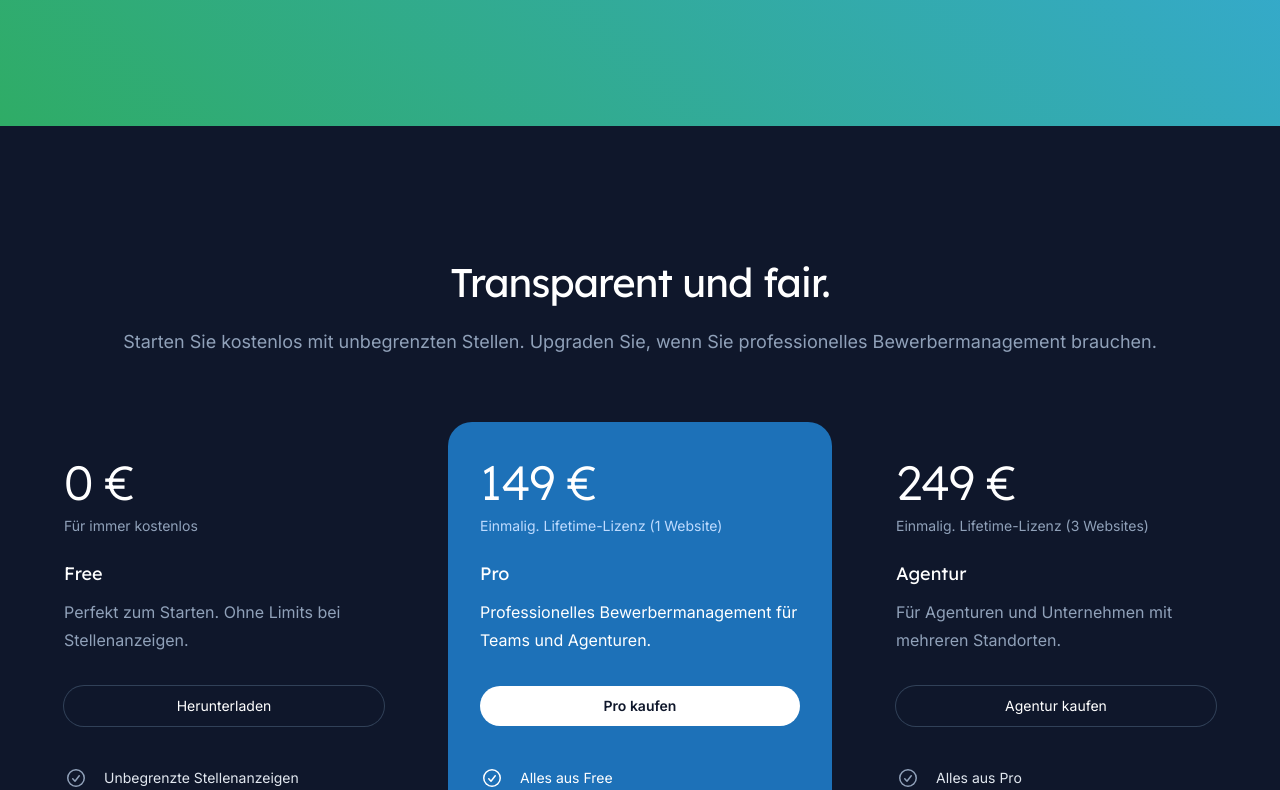
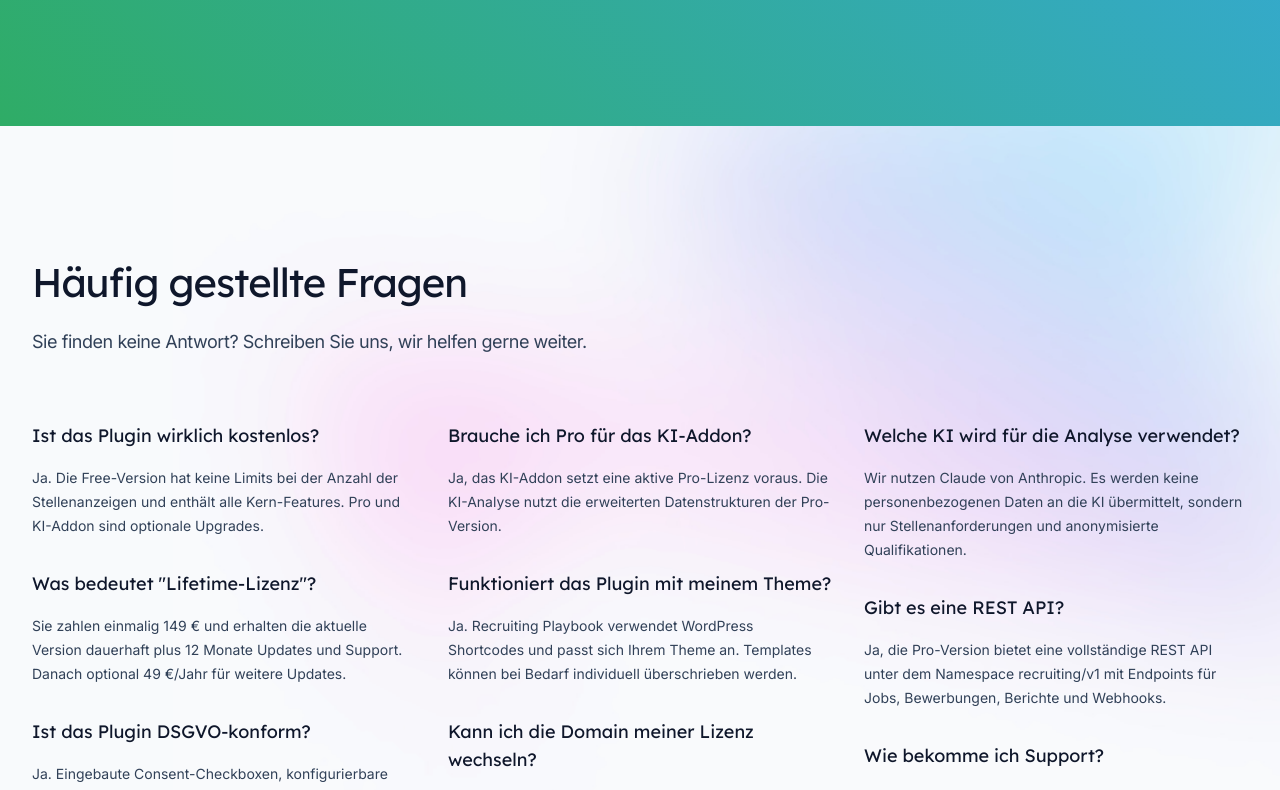
Before and after one commit to AImitSK/recruiting-playbook, a Next.js app in the folder website/: page / in a window 1280 px wide. Shown: the part 3788-4578 px from the top of the page. Built offline with nearby package versions, Linux system fonts and the light colour scheme.

Commit message:
refactor: Remove pricing section from homepage
- Pricing now only shown on dedicated /pricing page
- Removed Pricing component import and usage from homepage

```diff
--- a/website/src/app/page.jsx
+++ b/website/src/app/page.jsx
@@ -3,7 +3,6 @@ import { Faqs } from '@/components/Faqs'
 import { Footer } from '@/components/Footer'
 import { Header } from '@/components/Header'
 import { Hero } from '@/components/Hero'
-import { Pricing } from '@/components/Pricing'
 import { PrimaryFeatures } from '@/components/PrimaryFeatures'
 import { SecondaryFeatures } from '@/components/SecondaryFeatures'
 
@@ -16,7 +15,6 @@ export default function Home() {
         <PrimaryFeatures />
         <SecondaryFeatures />
         <CallToAction />
-        <Pricing />
         <Faqs />
       </main>
       <Footer />
```
